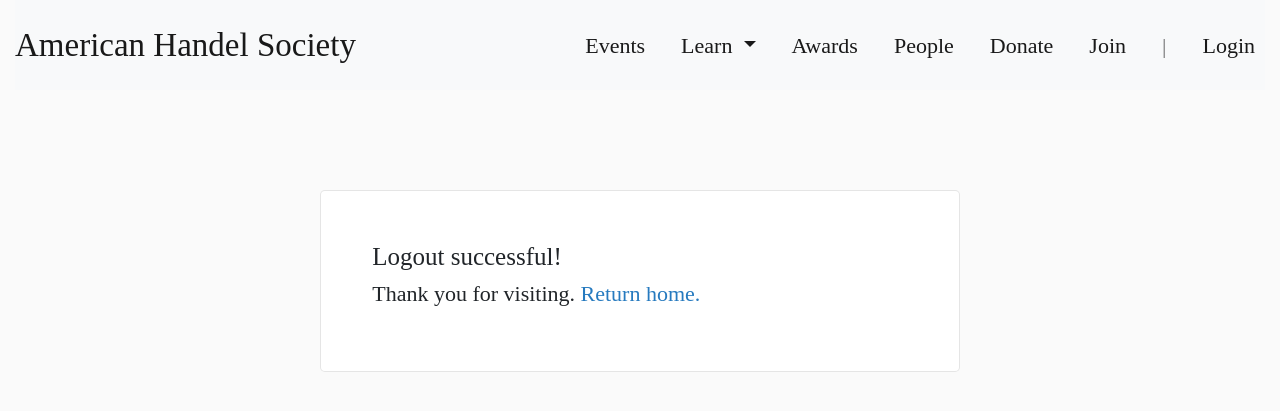
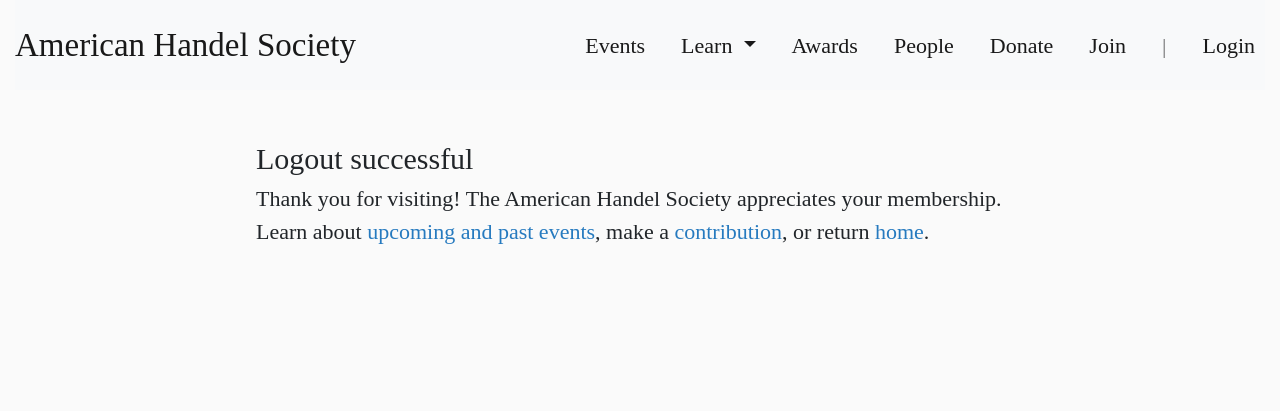
Before and after one commit to americanhandelsociety/americanhandelsociety-members, a Django app: page /logout/ in a window 1280 px wide. Shown: the top 411 px of the page. Run offline with Django 3.2, Linux system fonts and the light colour scheme; some libraries are stand-ins or nearby versions; some web fonts are replaced.

Commit message:
Make logout and payment confirm styistically consistent

```diff
--- a/americanhandelsociety_app/static/css/forms.css
+++ b/americanhandelsociety_app/static/css/forms.css
@@ -20,3 +20,7 @@ form {
     height: auto;
     padding: 0 0 8% 0;
 }
+
+ol {
+    padding-left: 0;
+}
--- /dev/null
+++ b/americanhandelsociety_app/static/css/logout.css
@@ -0,0 +1,4 @@
+.primary-container {
+    width: 60%;
+    padding-top: 4%;
+}
--- /dev/null
+++ b/americanhandelsociety_app/static/css/payment_confirmation.css
@@ -0,0 +1,4 @@
+.primary-container {
+    width: 60%;
+    padding-top: 4%;
+}
--- a/americanhandelsociety_app/templates/logout.html
+++ b/americanhandelsociety_app/templates/logout.html
@@ -1,13 +1,17 @@
 {% extends "base.html" %}
+{% load static %}
 
-{% block title %}Login{% endblock %}
+{% block title %}Logout{% endblock %}
+
+{% block extra_css %}
+<link href="{% static 'css/logout.css' %}" rel="stylesheet">
+{% endblock %}
 
 {% block content %}
 
-
-<div class="flex-container card">
-    <h1>Logout successful!</h1>
-    <p>Thank you for visiting. <a href="{% url 'home' %}">Return home.</a></p>
+<div class="primary-container">
+    <h3>Logout successful</h3>
+    <p>Thank you for visiting! The American Handel Society appreciates your membership. Learn about <a href="{% url 'events' %}">upcoming and past events</a>, make a <a href="{% url 'donate' %}">contribution</a>, or return <a href="{% url 'home' %}"> home</a>.</p>
 </div>
 
 {% endblock %}
```
Also changed, not shown: americanhandelsociety_app/templates/forms/login.html (+11 -6 lines), americanhandelsociety_app/templates/payment_confirmation.html (+7 -3 lines).
